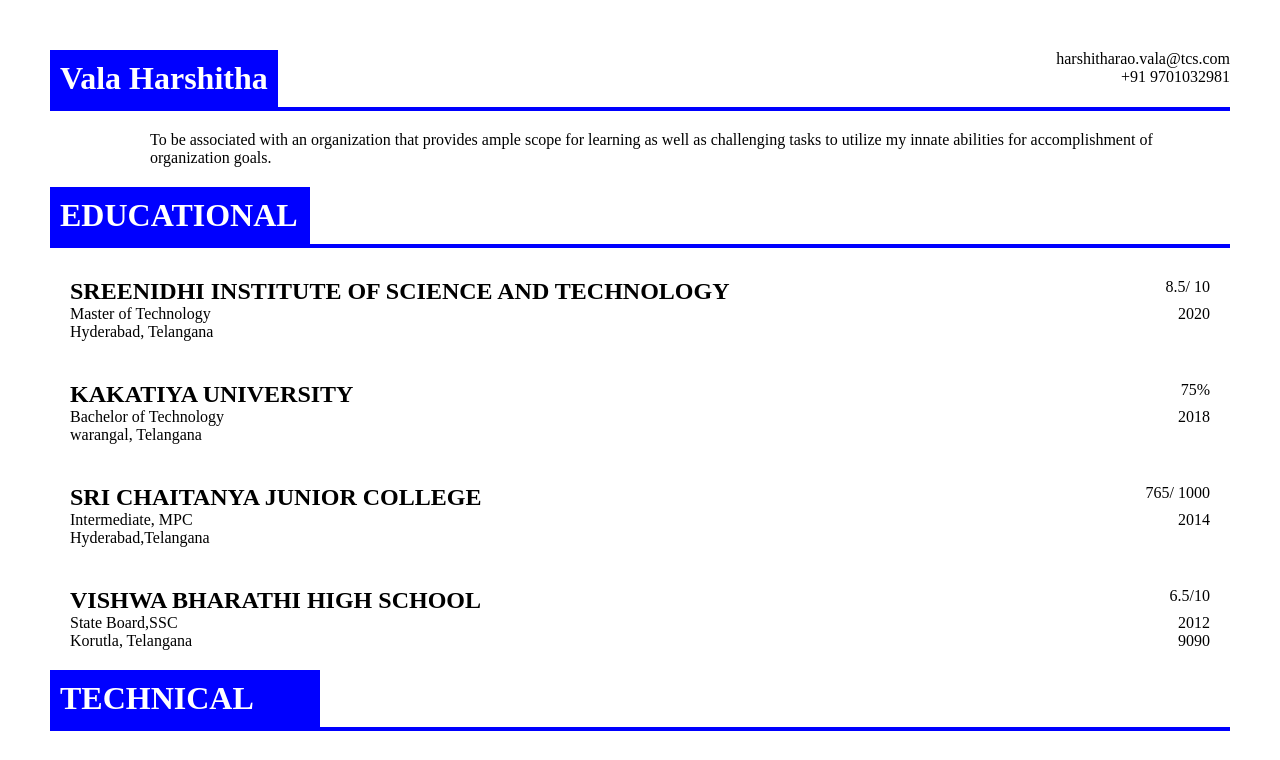
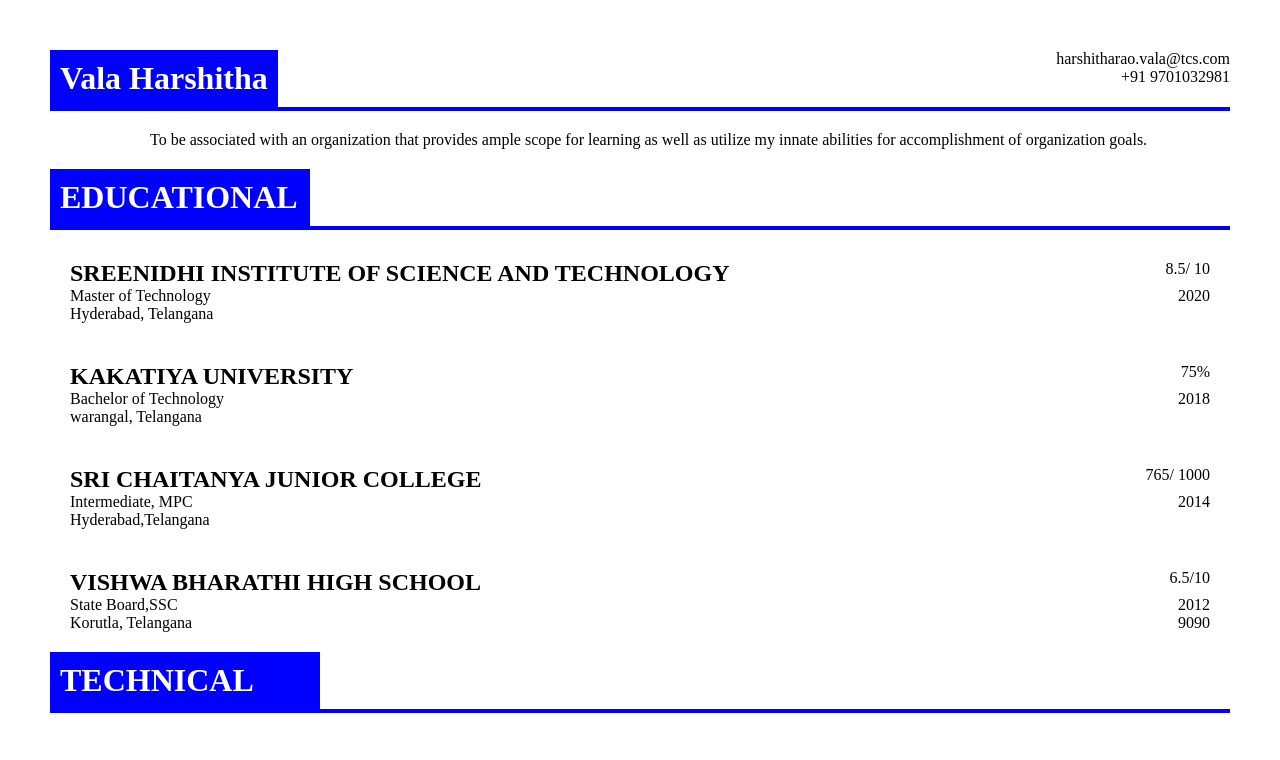
Before and after one commit to Harshitharaovala/Resume, a plain HTML site: page Index.html in a window 1280 px wide. Shown: the top 760 px of the page. Drawn offline with Linux system fonts and the light colour scheme.

Commit message:
secondcommit

```diff
--- a/Index.html
+++ b/Index.html
@@ -19,7 +19,6 @@
     <hr>
 
     <p class="objective">To be associated with an organization that provides ample scope for learning as well as
-        challenging tasks to
         utilize my innate abilities for accomplishment of organization goals.</p>
 
     <div class="eduction">
```
